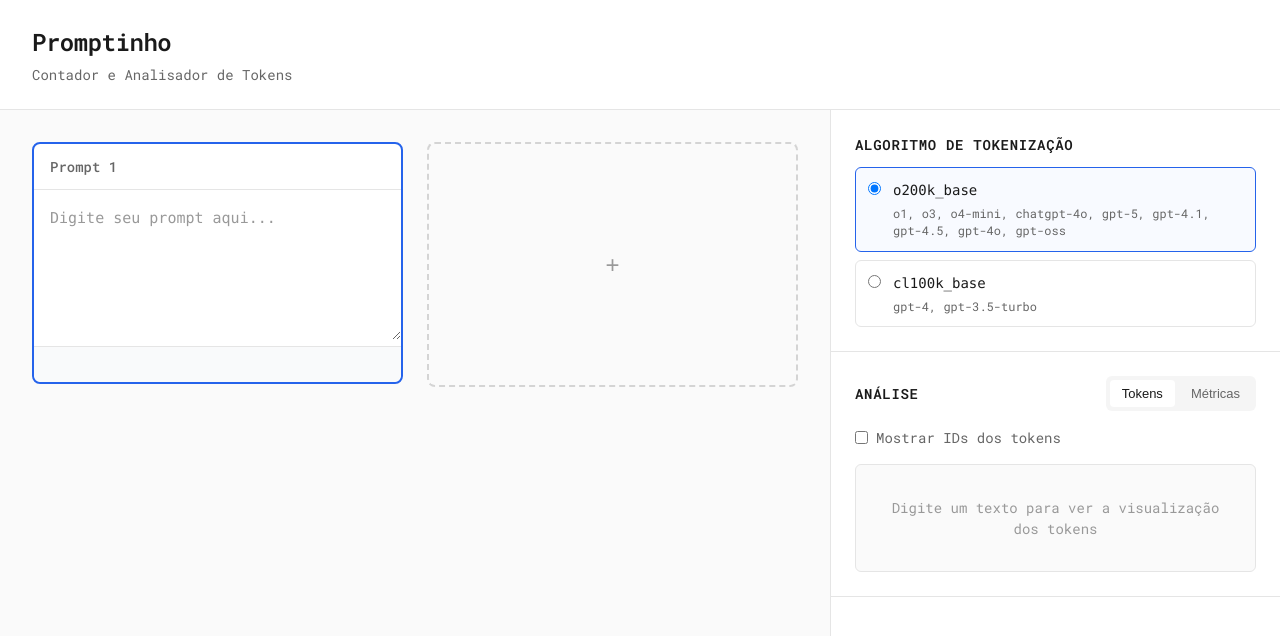
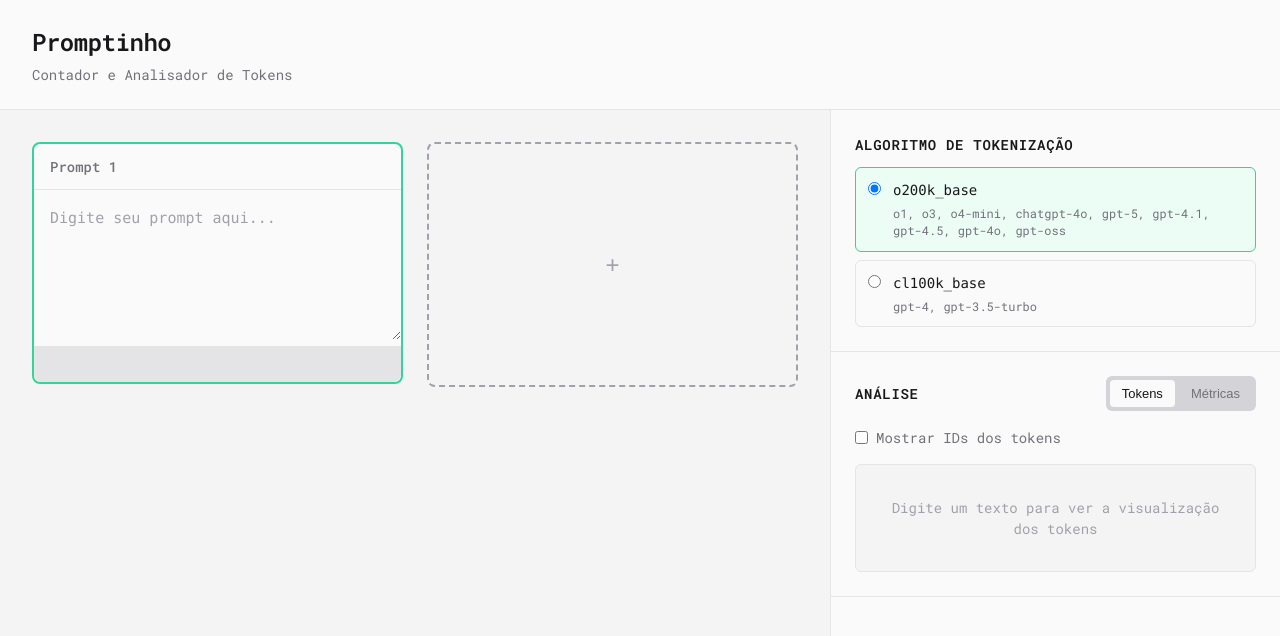
Before and after one commit to BrunoAseff/promptinho, a Vue app in the folder frontend/: page / in a window 1280 px wide. Shown: the top 636 px of the page. Built offline with nearby package versions, Linux system fonts and the light colour scheme.

Commit message:
style: improve colors

```diff
--- a/frontend/src/variables.css
+++ b/frontend/src/variables.css
@@ -1,24 +1,24 @@
 :root {
-  --color-text-primary: #1a1a1a;
-  --color-text-secondary: #666;
-  --color-text-tertiary: #999;
+  --color-text-primary: #18181b;
+  --color-text-secondary: #71717a;
+  --color-text-tertiary: #a1a1aa;
 
-  --color-bg-primary: #fff;
-  --color-bg-secondary: #fafafa;
-  --color-bg-tertiary: #f9fafb;
-  --color-bg-quaternary: #f5f5f5;
+  --color-bg-primary: #fafafa;
+  --color-bg-secondary: #f4f4f5;
+  --color-bg-tertiary: #e4e4e7;
+  --color-bg-quaternary: #d4d4d8;
 
   --color-border-primary: #e5e5e5;
-  --color-border-secondary: #d4d4d4;
+  --color-border-secondary: #a1a1aa;
   --color-border-tertiary: #a3a3a3;
 
-  --color-accent-primary: #2563eb;
-  --color-accent-hover: #1d4ed8;
-  --color-accent-bg: #f8faff;
+  --color-accent-primary: #34d399;
+  --color-accent-hover: #10b981;
+  --color-accent-bg: #ecfdf5;
 
-  --color-error-text: #dc2626;
-  --color-error-bg: #fef2f2;
-  --color-error-hover-bg: #fee;
+  --color-error-text: #e11d48;
+  --color-error-bg: #ffe4e6;
+  --color-error-hover-bg: #fff1f2;
 
   --color-token-1: #e0f2fe;
   --color-token-2: #dbeafe;
```
